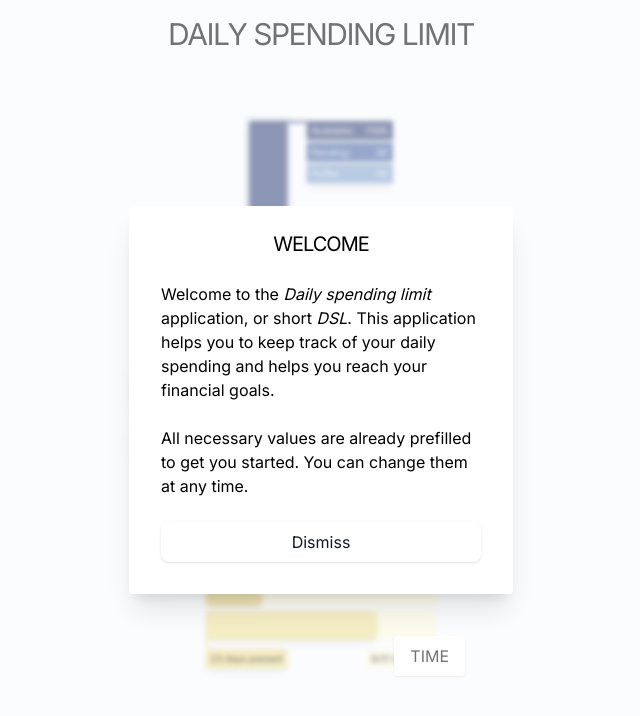
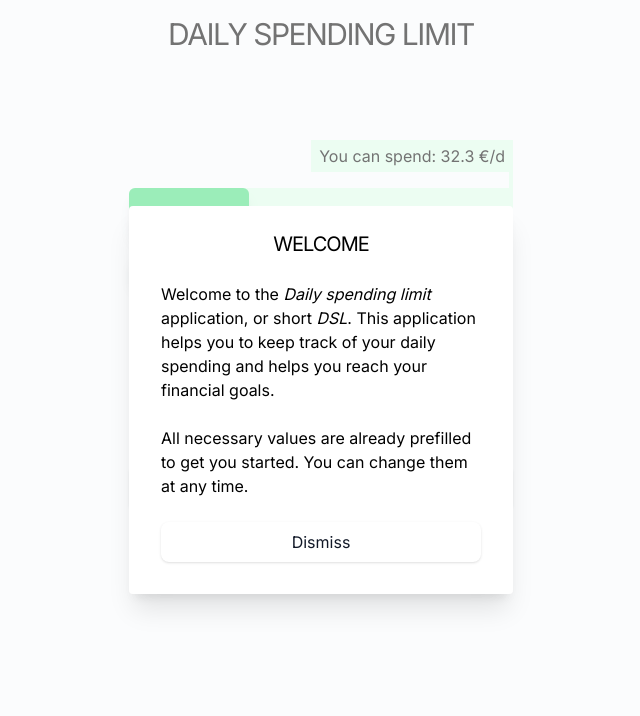
Before and after one commit to WendtOle/daily-spending-limit, a Next.js app: page / in a window 1280 px wide. Shown: the top 716 px of the page, without its empty margins (319-959 px from the left). Built offline with nearby package versions, Linux system fonts and the light colour scheme.

Commit message:
Use thumbnails for gallery

```diff
--- a/app/Gallery.tsx
+++ b/app/Gallery.tsx
@@ -1,10 +1,12 @@
 import { useState } from "react";
 import { INPUT_VALUES_MODAL } from "./modal/InputValuesModal";
+import { DSLChartThumbnail } from "./charts/DSLChartThumbnail";
 
 interface Entry {
   component: JSX.Element;
   label: string;
   color: string;
+  thumbnail?: JSX.Element;
 }
 
 interface GalleryProps {
@@ -19,29 +21,41 @@ export const Gallery = ({ entries, defaultSelectedIndex }: GalleryProps) => {
     popovertarget: INPUT_VALUES_MODAL,
   };
 
-  return (
-    <div className="h-full flex flex-col justify-between ">
-      {entries.map(({ component, label, color }, index) => {
-        const isFocused = index === focus;
-        const buttonClasses = `${color} text-white px-4 py-2 rounded shadow uppercase text-md`;
+  const { color, label, component } = entries[focus];
+
+  const buttonClasses = `${color} text-white px-4 py-2 rounded shadow uppercase text-md mt-8`;
   const explanationButtonProps = {
     popovertarget: `${label.toLowerCase()}-explanation-modal-id`,
   };
+
   return (
-          <div key={index} onClick={() => setFocus(index)} className="relative">
-            <div
-              className={
-                !isFocused
-                  ? `scale-[0.6] blur-sm saturate-50 transition-transform`
-                  : ""
-              }
+    <div className="h-full flex flex-col justify-between ">
+      <div className="h-72 flex flex-row items-center">{component}</div>
+      <div className="flex flex-row justify-around">
+        {entries.map(({ label, thumbnail }, index) => (
+          <button
+            key={label}
+            onClick={() => setFocus(index)}
+            className={`${
+              focus === index ? "bg-gray-200" : "bg-gray-100"
+            } text-black rounded shadow text-sm relative transition-colors duration-300`}
           >
-              {component}
-              <div
-                className={`flex flex-row space-x-2 justify-center mt-4 ${
-                  isFocused ? "" : "hidden"
-                }`}
-              >
+            {thumbnail}
+            <p className={`absolute bottom-0 left-0 w-full pt-1 px-2 rounded`}>
+              {label}
+            </p>
+          </button>
+        ))}
+      </div>
+      <button {...adjustValuesButtonProps} className={buttonClasses}>
+        Adjust values
+      </button>
+    </div>
+  );
+};
+
+/*
+<div className={`flex flex-row space-x-2 justify-center mt-4`}>
             <button {...explanationButtonProps} className={buttonClasses}>
               Explain
             </button>
@@ -49,19 +63,4 @@ export const Gallery = ({ entries, defaultSelectedIndex }: GalleryProps) => {
               Adjust values
             </button>
           </div>
-            </div>
-            <div
-              className={
-                isFocused
-                  ? "hidden"
-                  : "absolute right-12 bottom-8 bg-white px-4 py-2 rounded shadow uppercase text-md"
-              }
-            >
-              {label}
-            </div>
-          </div>
-        );
-      })}
-    </div>
-  );
-};
+          */
--- /dev/null
+++ b/app/charts/BudgetChartThumbnail.tsx
@@ -0,0 +1,16 @@
+export const BudgetChartThumbnail = () => {
+  const color = "bg-slate-500";
+  return (
+    <div className="w-20 h-20 pt-4">
+      <div className="flex flex-row h-10 justify-center">
+        <div className={`${color} h-full w-4`} />
+        <div className="flex flex-col justify-between w-6">
+          <div className={`${color} h-1 ml-1`} />
+          <div className={`${color} h-1 ml-1`} />
+          <div className={`${color} h-1 ml-1`} />
+          <div className={`${color} h-1 ml-1`} />
+        </div>
+      </div>
+    </div>
+  );
+};
--- /dev/null
+++ b/app/charts/DSLChartThumbnail.tsx
@@ -0,0 +1,14 @@
+export const DSLChartThumbnail = () => {
+  const color = "bg-slate-500";
+  return (
+    <div className="w-20 h-20 flex flex-col justify-center items-center">
+      <div className="w-16">
+        <div className="flex flex-row-reverse">
+          <div className={`${color} w-8 h-1 mb-1`} />
+        </div>
+        <div className={`${color} w-full h-3`} />
+        <div className={`${color} w-8 h-1 mt-1`} />
+      </div>
+    </div>
+  );
+};
--- /dev/null
+++ b/app/charts/TimeChartThumbnail.tsx
@@ -0,0 +1,19 @@
+export const TimeChartThumbnail = () => {
+  const color = "bg-slate-500";
+  return (
+    <div className="w-20 h-20 flex flex-col justify-center items-center">
+      <div className="w-16">
+        <div className="flex flex-row justify-between mb-1 h-1">
+          <div className={`${color} w-4`} />
+          <div className={`${color} w-4`} />
+        </div>
+        <div className={`${color} w-full h-2`} />
+        <div className={`${color} w-full h-2 mt-1`} />
+        <div className="flex flex-row justify-between mt-1 h-1">
+          <div className={`${color} w-4`} />
+          <div className={`${color} w-4`} />
+        </div>
+      </div>
+    </div>
+  );
+};
--- a/app/page.tsx
+++ b/app/page.tsx
@@ -8,6 +8,9 @@ import { DSLChart } from "./charts/DSLChart";
 import { Gallery } from "./Gallery";
 import { ExplanationModal } from "./modal/ExplanationModal";
 import { Modals } from "./modal/Modals";
+import { DSLChartThumbnail } from "./charts/DSLChartThumbnail";
+import { BudgetChartThumbnail } from "./charts/BudgetChartThumbnail";
+import { TimeChartThumbnail } from "./charts/TimeChartThumbnail";
 
 export default function Home() {
   useEffect(() => {
@@ -28,18 +31,21 @@ export default function Home() {
       label: "Budget",
       color: "bg-blue-400",
       text: "This chart gives you an easy overview over your account balance. It gives you an idea of how much many you have actually available from the total money which you have on your bank account.",
+      thumbnail: <BudgetChartThumbnail />,
     },
     {
       component: <DSLChart />,
       label: "DSL",
       color: "bg-red-400",
       text: "This chart gives you an idea how much money you should spend on average each day to stay within your budget. The chart is based on the start budget and the budget offset.",
+      thumbnail: <DSLChartThumbnail />,
     },
     {
       component: <TimeChart />,
       label: "Time",
       color: "bg-yellow-400",
       text: "This chart gives you an idea how much money you have spent from your money in relation to the time left.",
+      thumbnail: <TimeChartThumbnail />,
     },
   ];
 
```
Lines whose indentation alone changed are shown as unchanged.
